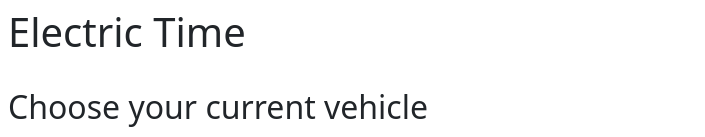
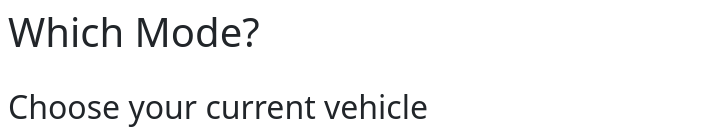
Before and after one commit to chanwutk/cs160, a plain HTML site: page a1/index.html in a window 1280 px wide. Shown: the top 137 px of the page, without its empty margins (0-705 px from the left). Drawn offline with nearby package versions, Linux system fonts and the light colour scheme; a script that the page names is missing.

Commit message:
change title

```diff
--- a/a1/index.html
+++ b/a1/index.html
@@ -24,7 +24,7 @@
 </head>
 
 <body class="p-2">
-  <h1>Electric Time</h1>
+  <h1>Which Mode?</h1>
   <br />
 
   <div class="d-flex flex-wrap">
```
